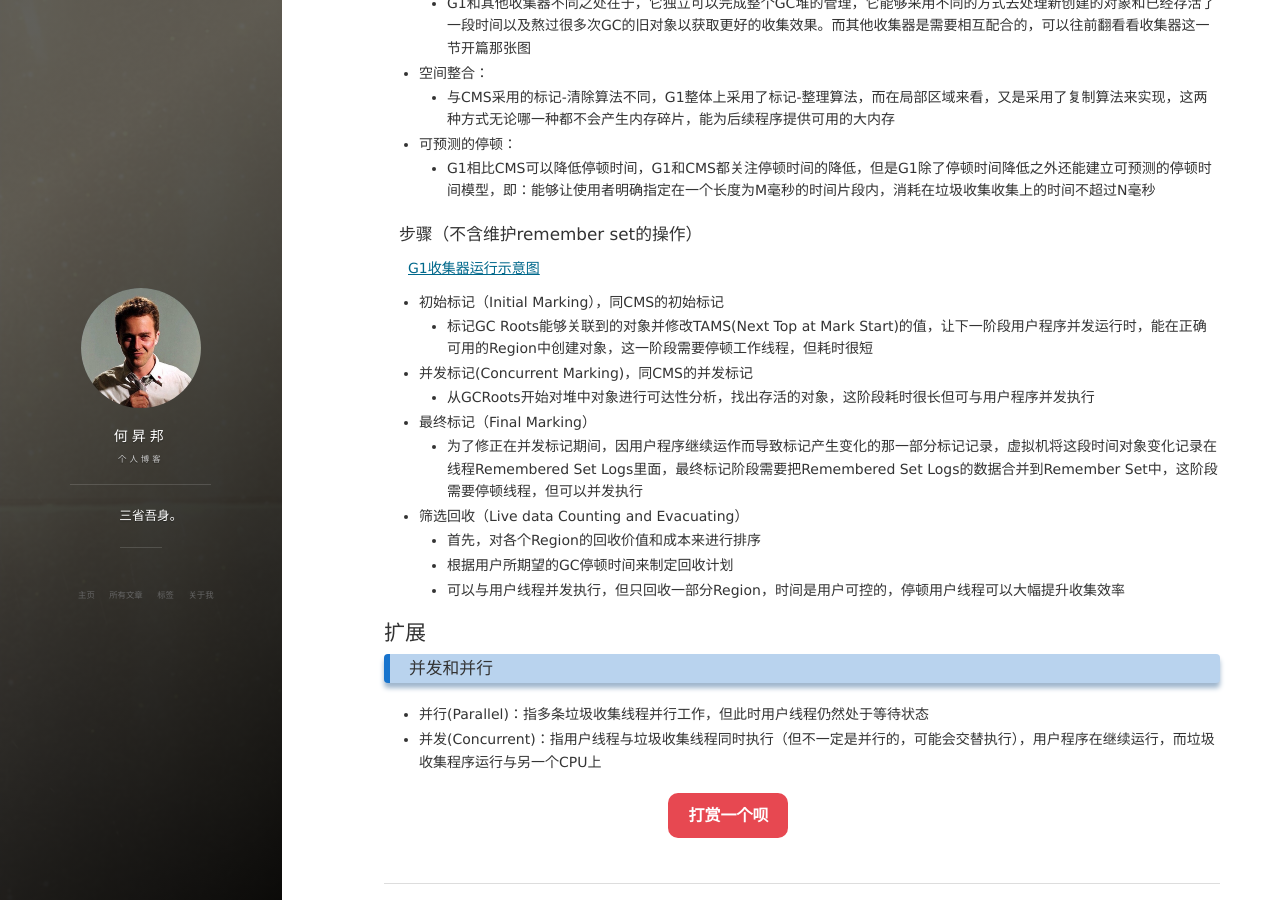
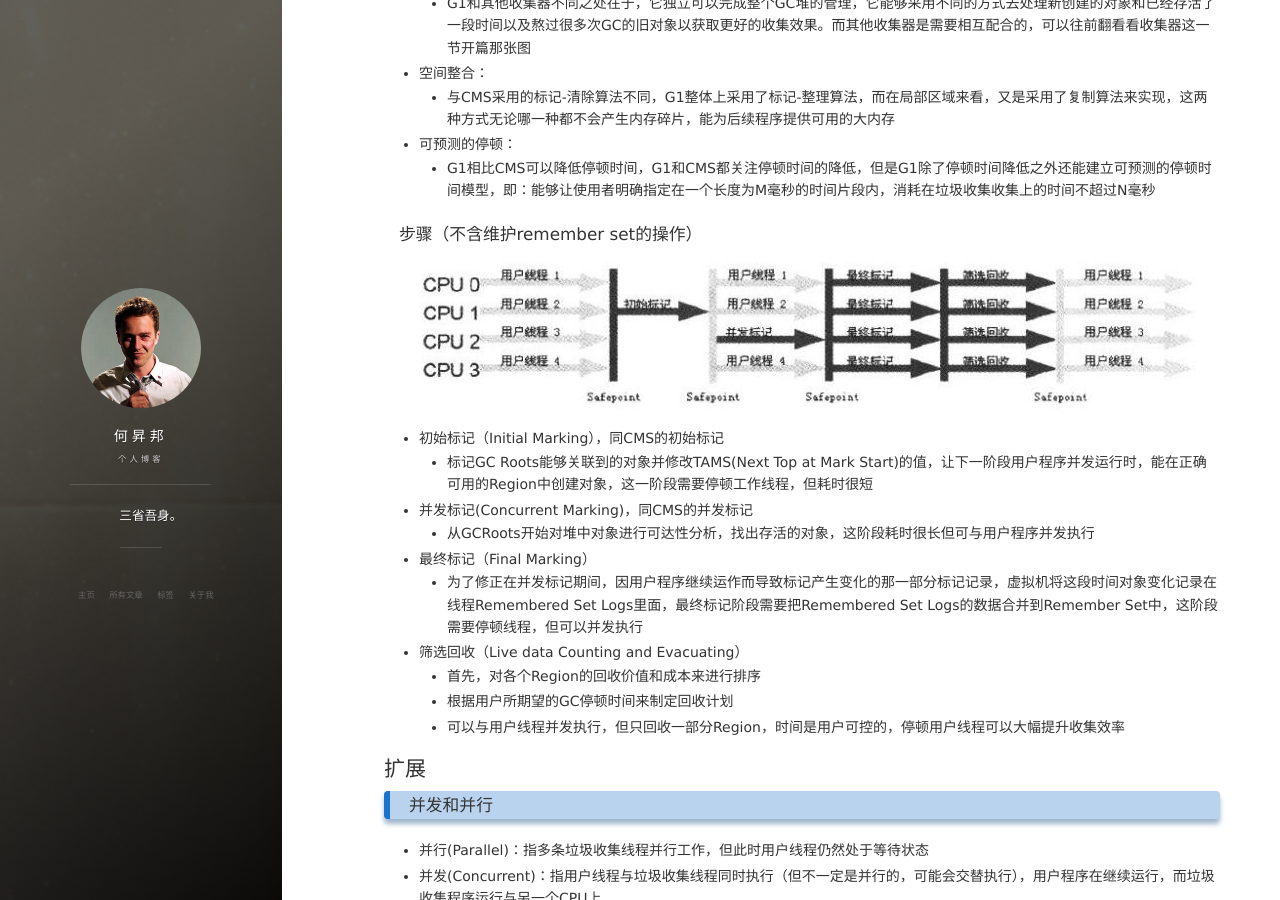
Before and after one commit to heshengbang/heshengbang.github.io, a Jekyll site: the page built from _posts/2018-5-29-深入理解Java虚拟机看书笔记-JVM GC算法与GC器.md, in a window 1280 px wide and 900 px high, scrolled down 7204 px. Built offline with Jekyll 4.4.1, drawn with Linux system fonts in a browser that asks for light colours; nearby versions of some CDN libraries; comment, search, counter and statistics services are not loaded.

Commit message:
add files

```diff
--- a/_posts/2018-5-29-深入理解Java虚拟机看书笔记-JVM GC算法与GC器.md
+++ b/_posts/2018-5-29-深入理解Java虚拟机看书笔记-JVM GC算法与GC器.md
@@ -161,7 +161,7 @@ tags: 《深入理解Java虚拟机》看书笔记
 	- G1相比CMS可以降低停顿时间，G1和CMS都关注停顿时间的降低，但是G1除了停顿时间降低之外还能建立可预测的停顿时间模型，即：能够让使用者明确指定在一个长度为M毫秒的时间片段内，消耗在垃圾收集收集上的时间不超过N毫秒
 
 #### 步骤（不含维护remember set的操作）
-[G1收集器运行示意图](https://github.com/heshengbang/heshengbang.github.io/raw/master/images/javabasic/G1收集器运行示意图.jpg)
+![G1收集器运行示意图](https://github.com/heshengbang/heshengbang.github.io/raw/master/images/javabasic/G1收集器运行示意图.jpg)
 
 - 初始标记（Initial Marking），同CMS的初始标记
 	- 标记GC Roots能够关联到的对象并修改TAMS(Next Top at Mark Start)的值，让下一阶段用户程序并发运行时，能在正确可用的Region中创建对象，这一阶段需要停顿工作线程，但耗时很短
```
